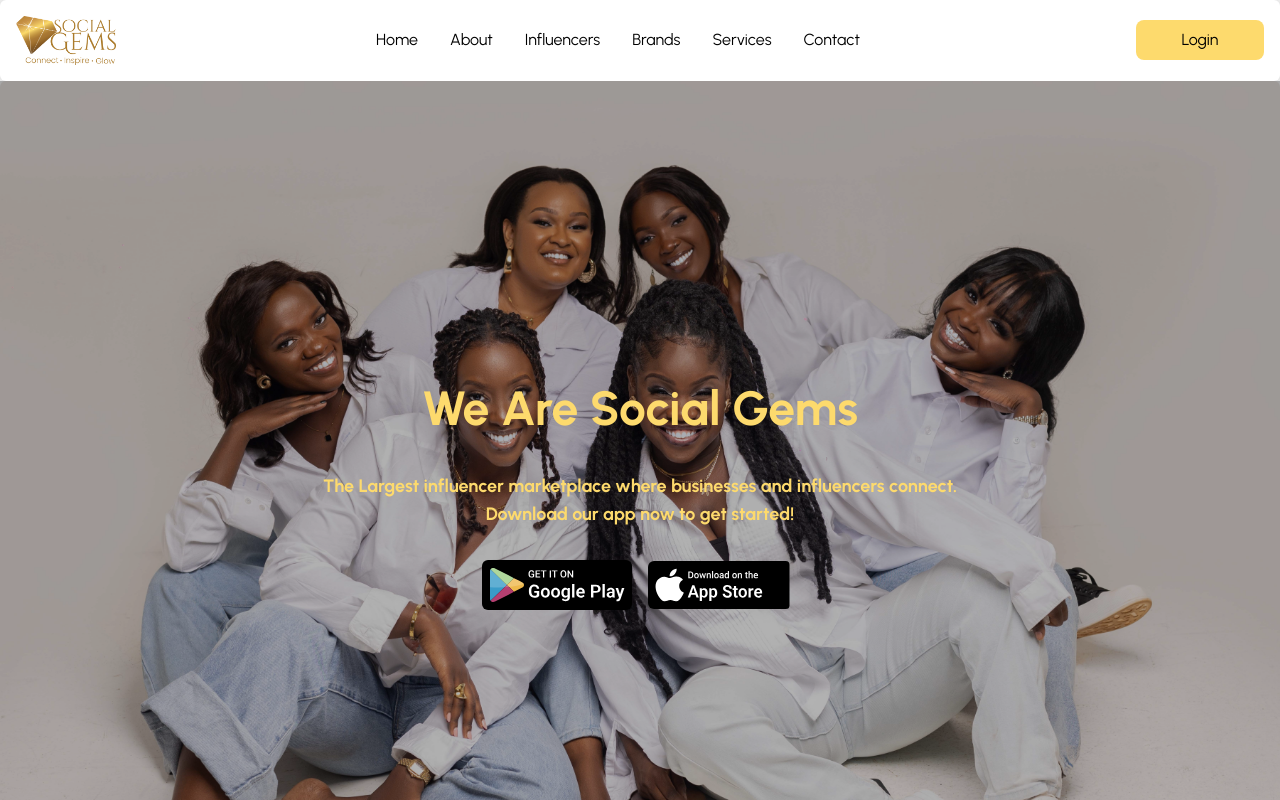
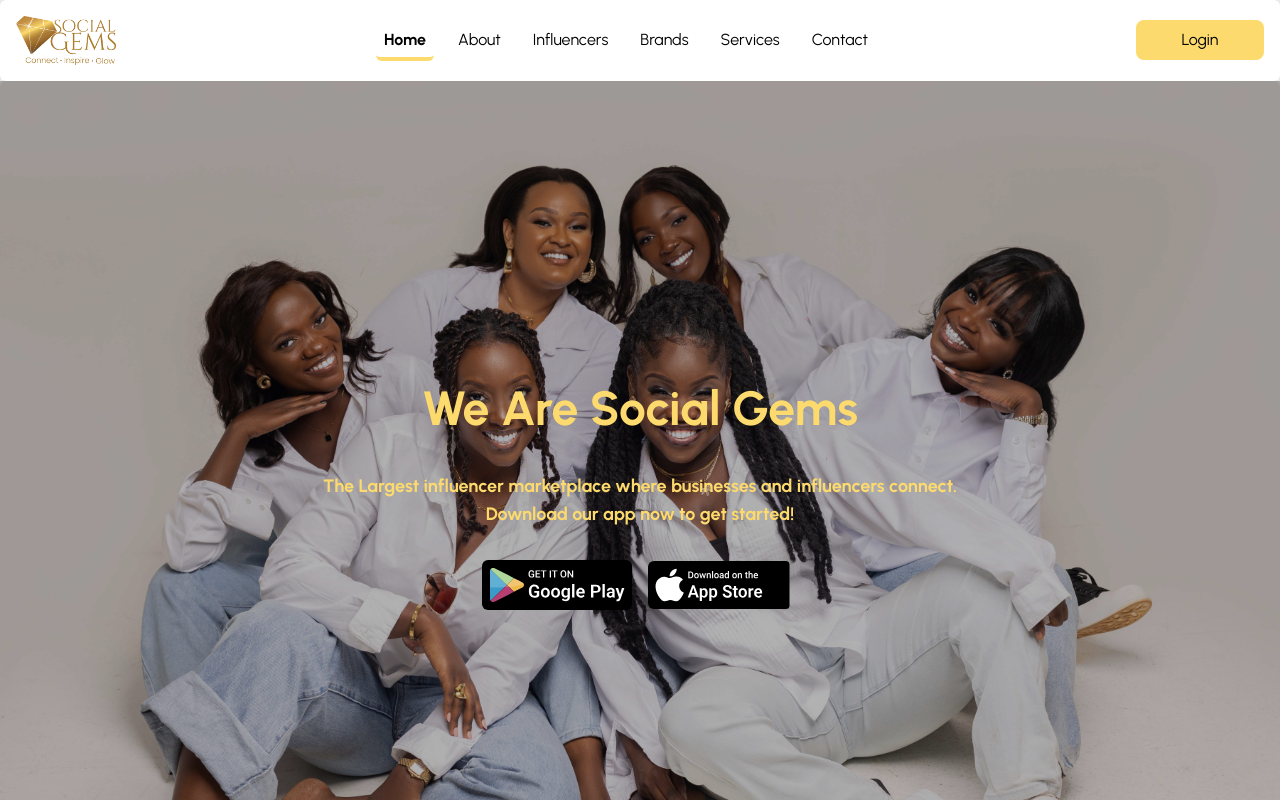
Before and after one commit to tek-juice/socialgems-website, a Next.js app in the folder socialgems/: page / in a window 1280 px wide. Shown: the top 800 px of the page. Built offline with nearby package versions, Linux system fonts and the light colour scheme.

Commit message:
added navbar indication of current page.

```diff
--- a/socialgems/src/app/components/navbar.tsx
+++ b/socialgems/src/app/components/navbar.tsx
@@ -1,6 +1,11 @@
+'use client'
+
 import Link from "next/link";
 import Image from "next/image";
+import { usePathname } from "next/navigation";
 const Navbar = () => {
+  const pathname = usePathname(); //gets the current route
+
     return (
       <nav className="w-full py-4 px-4 bg-white shadow-[0_0_20px_rgba(0,0,0,0.3)] flex flex-col md:flex-row justify-between items-center rounded-md">
         <div className="flex-shrink-0">
@@ -16,14 +21,26 @@ const Navbar = () => {
         <div className="flex flex-col md:flex-row items-center gap-4 mt-4 md:mt-0 rounded-md">
           {/* Left section: Logo and Navigation Links */}
           <ul className="flex flex-wrap justify-center gap-2 md:gap-4">
-            <li><Link href="/" className="px-2 py-2 rounded-md text-black hover:bg-gold hover:text-black transition-colors">Home</ Link></li>
-            <li><Link href="/about" className="px-2 py-2 rounded-md text-black hover:bg-gold hover:text-black transition-colors">About</ Link></li>
-            <li><Link href="/influencers" className="px-2 py-2 rounded-md text-black hover:bg-gold hover:text-black transition-colors">Influencers</ Link></li>
-            <li><Link href="/signup" className="px-2 py-2 rounded-md text-black hover:bg-gold hover:text-black transition-colors">Brands</ Link></li>
-            <li><Link href="/services" className="px-2 py-2 rounded-md text-black hover:bg-gold hover:text-black transition-colors">Services</ Link></li>
-            <li><Link href="/contact" className="px-2 py-2 rounded-md text-black hover:bg-gold hover:text-black transition-colors">Contact</ Link></li>
 
-            <li><Link hidden href="blogpost" className="px-2 py-2 rounded-md text-black hover:bg-gold hover:text-black transition-colors">Blog Posts</ Link></li>
+            {[
+              { name: "Home", path: "/" },
+              { name: "About", path: "/about" },
+              { name: "Influencers", path: "/influencers" },
+              { name: "Brands", path: "/signup" },
+              { name: "Services", path: "/services" },
+              { name: "Contact", path: "/contact" }
+            ].map(({ name, path }) => (
+              <li key={path}>
+                <Link
+                  href={path}
+                  className={`px-2 py-2 rounded-md text-black hover:bg-gold hover:text-black transition-colors ${
+                    pathname === path ? "border-b-4 font-bold border-gold" : ""
+                  }`}
+                >
+                  {name}
+                </Link>
+              </li>
+            ))}
           </ul>
         </div>
         <div className="flex">
--- a/socialgems/src/app/influencers/page.tsx
+++ b/socialgems/src/app/influencers/page.tsx
@@ -65,7 +65,7 @@ const BackgroundImageSwitcher = () => {
           href="/contact"
           className="bg-gold text-black px-6 py-2 rounded-lg hover:text-black hover:bg-white hover:border-2 hover:border-[#FFD700] hover:bg-opacity-90 transition duration-300"
         >
-          Have a question? Send us an email.
+          Have a question? Send us a Message.
         </a>
       </div>
     );
@@ -356,7 +356,7 @@ export default function SignUpPage() {
                         disabled={loading}
                         className="w-full bg-gold text-black px-6 py-2 rounded-lg hover:text-black hover:bg-white hover:border-2 hover:border-[#FFD700] hover:bg-opacity-90 transition duration-300"
                       >
-                        {loading ? "Submitting..." : "Register"}
+                        {loading ? "Submitting..." : "Submit"}
                       </button>
                     </form>
                   )}
--- a/socialgems/src/app/signup/page.tsx
+++ b/socialgems/src/app/signup/page.tsx
@@ -351,7 +351,7 @@ export default function SignUpPage() {
                                         disabled={loading}
                                         className="w-full bg-gold text-black px-6 py-2 rounded-lg hover:text-black hover:bg-white hover:border-2 hover:border-[#FFD700] hover:bg-opacity-90 transition duration-300"
                                     >
-                                        {loading ? "Submitting..." : "Register"}
+                                        {loading ? "Submitting..." : "Submit"}
                                     </button>
                                 </form>
                             )}
```
